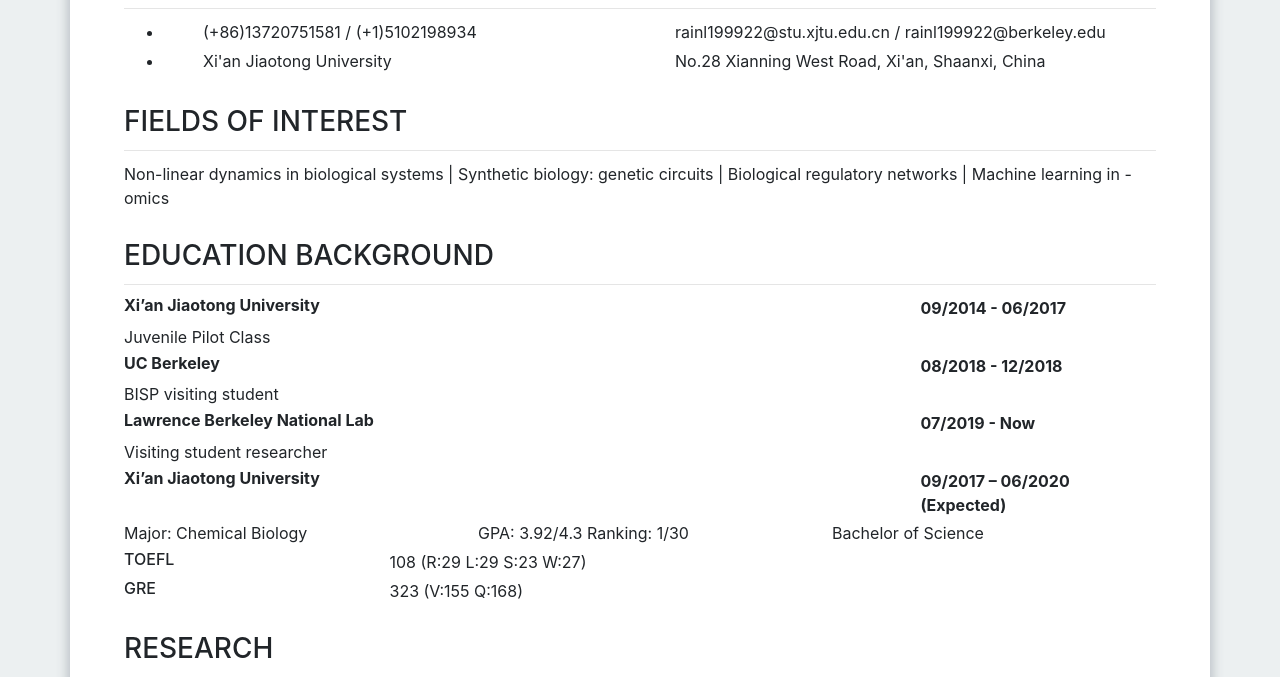
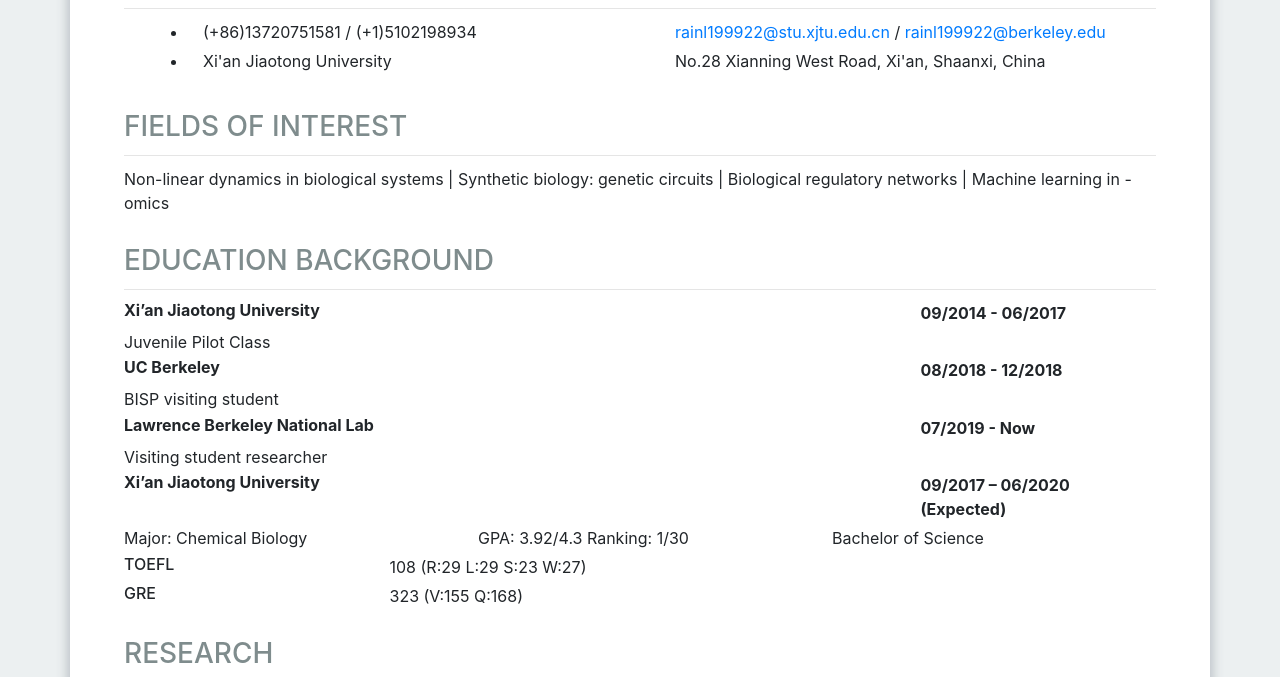
Before and after one commit to yuja-liu/cv, a plain HTML site: page index.html in a window 1280 px wide. Shown: the part 123-800 px from the top of the page. Drawn offline with nearby package versions, Linux system fonts and the light colour scheme.

Commit message:
Change color, fit ie

```diff
--- a/index.html
+++ b/index.html
@@ -1,5 +1,6 @@
 <html>
 <head>
+  <title>Yujia Liu - Curriculum vitae</title>
   <meta name="viewport" content="width=device-width, initial-scale=1, maximum-scale=1">
   <meta charset="utf-8">
   <link rel="stylesheet" href="https://stackpath.bootstrapcdn.com/bootstrap/4.3.1/css/bootstrap.min.css" integrity="sha384-ggOyR0iXCbMQv3Xipma34MD+dH/1fQ784/j6cY/iJTQUOhcWr7x9JvoRxT2MZw1T" crossorigin="anonymous">
@@ -28,6 +29,12 @@
     ul {
       margin-bottom: 0.5rem;
     }
+    h3 {
+      color: #7f8c8d;
+    }
+    .nobullet {
+      list-style-type: none;
+    }
   </style>
 </head>
 <body>
@@ -38,28 +45,21 @@
         <hr />
       </div>
       <div class="col-12">
-        <ul>
-          <li>
-            <div class="row">
-              <div class="col-6">
-                <p>(+86)13720751581 / (+1)5102198934</p>
-              </div>
-              <div class="col-6">
-                <p>
-                  rainl199922@stu.xjtu.edu.cn / rainl199922@berkeley.edu
-                </p>
-              </div>
-            </div>
+        <ul class="row">
+          <li class="col-6">
+            <p>(+86)13720751581 / (+1)5102198934</p>
           </li>
-          <li>
-            <div class="row">
-              <div class="col-6">
-                Xi'an Jiaotong University
-              </div>
-              <div class="col-6">
-                No.28 Xianning West Road, Xi'an, Shaanxi, China
-              </div>
-            </div>
+          <li class="col-6 nobullet">
+            <p>
+              <a href="mailto:rainl199922@stu.xjtu.edu.cn">rainl199922@stu.xjtu.edu.cn</a>
+              / <a href="mailto:rainl199922@berkeley.edu">rainl199922@berkeley.edu</a>
+            </p>
+          </li>
+          <li class="col-6">
+            <p>Xi'an Jiaotong University</p>
+          </li>
+          <li class="col-6 nobullet">
+            <p>No.28 Xianning West Road, Xi'an, Shaanxi, China</p>
           </li>
         </ul>
       </div>
```
